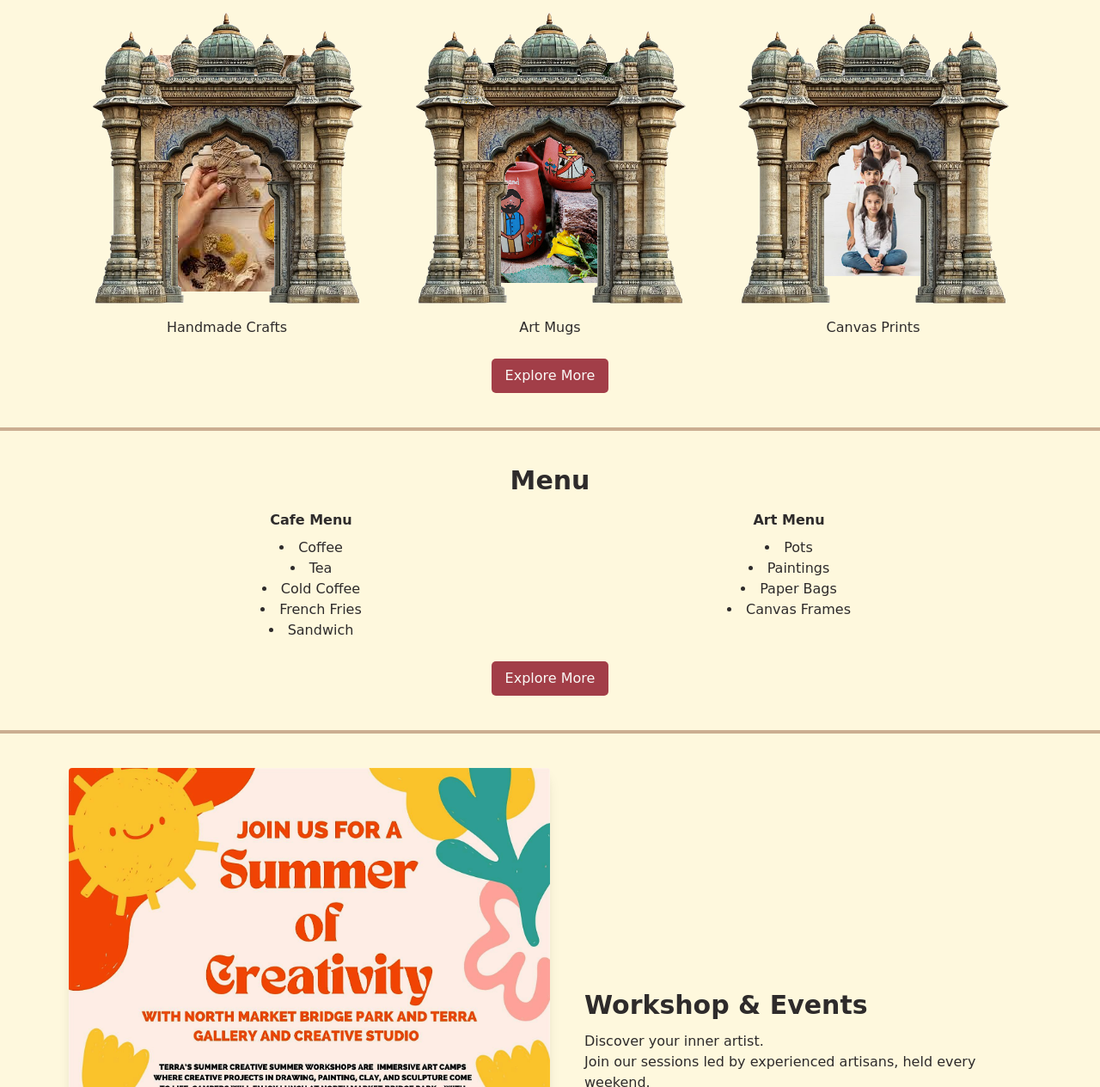
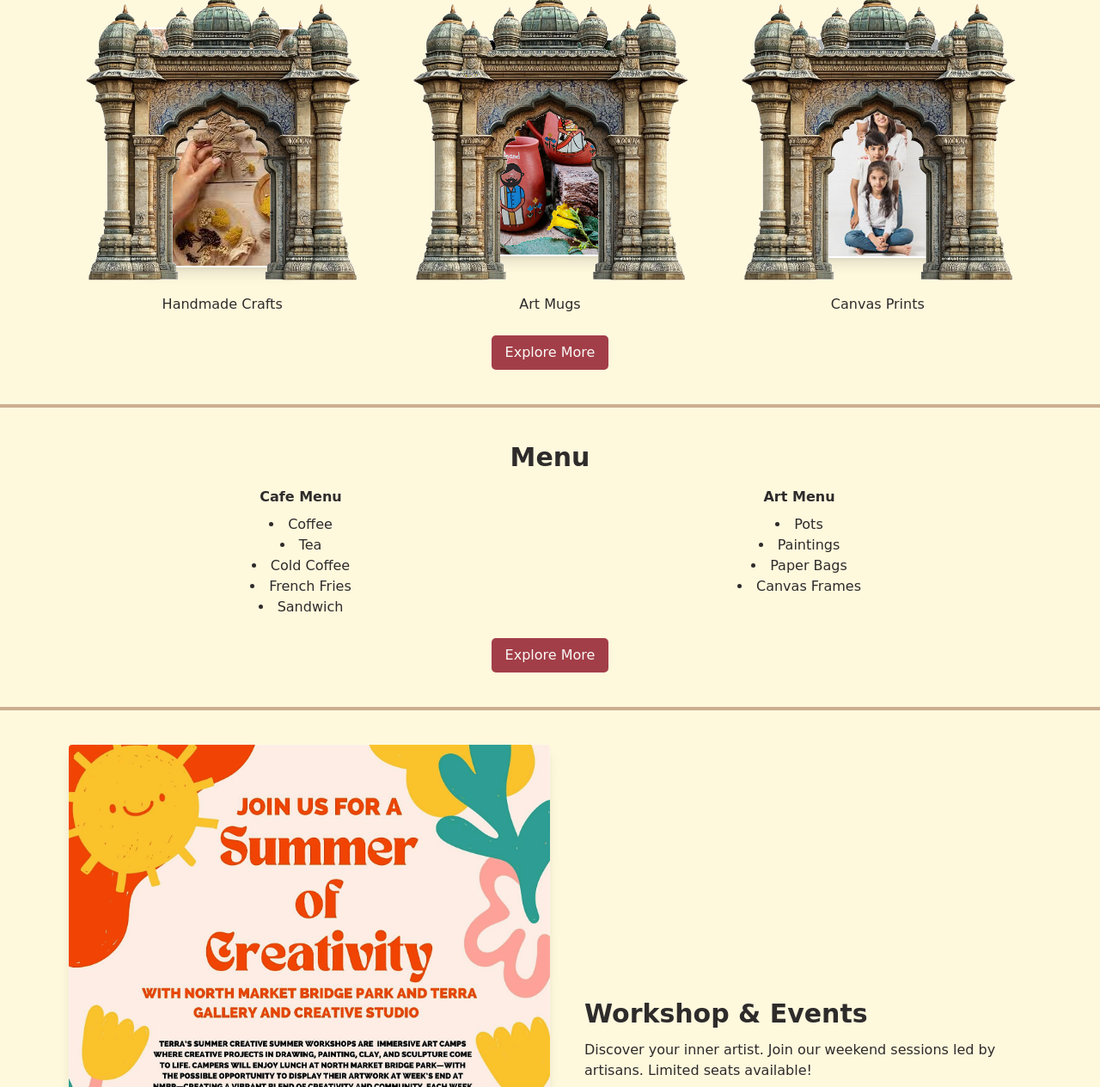
Before and after one commit to Shreyashg07/Kalangan-art, a plain HTML site: page frontend/index.html in a window 1280 px wide. Shown: the part 667-1931 px from the top of the page at 86% size. Drawn offline with nearby package versions, Linux system fonts and the light colour scheme; a web font is replaced by a local one.

Commit message:
third commit

```diff
--- a/frontend/index.html
+++ b/frontend/index.html
@@ -5,7 +5,7 @@
   <meta name="viewport" content="width=device-width, initial-scale=1.0"/>
   <title>Kalangan Art Cafe</title>
 
-  <!-- Fonts -->
+  <!-- Google Fonts & Tailwind -->
   <link href="https://fonts.googleapis.com/css2?family=Modak&family=Yatra+One&family=Great+Vibes&display=swap" rel="stylesheet">
   <script src="https://cdn.tailwindcss.com"></script>
 
@@ -34,20 +34,20 @@
   </style>
 </head>
 
-<body>
+<body class="overflow-x-hidden">
 
   <!-- Navbar -->
-  <header class="bg-[#DFC98A] p-6 shadow-md">
-    <div class="max-w-7xl mx-auto flex justify-between items-center">
-      <img src="assets/logo.png" alt="Logo" class="h-20 w-auto" />
-      <nav class="flex space-x-6 items-center text-[#2E2B2B] text-lg">
+  <header class="bg-[#DFC98A] p-4 shadow-md">
+    <div class="max-w-7xl mx-auto flex flex-wrap justify-between items-center">
+      <img src="assets/logo.png" alt="Logo" class="h-16 w-auto" />
+      <nav class="flex flex-wrap justify-center space-x-4 text-[#2E2B2B] text-base mt-2 md:mt-0">
         <a href="index.html">Home</a>
         <a href="product.html">Product</a>
         <a href="workshop.html">Workshop & Event</a>
         <a href="menu.html">Menu</a>
         <a href="about.html">About Us</a>
       </nav>
-      <div class="space-x-3">
+      <div class="space-x-2 mt-2 md:mt-0">
         <a href="signin.html" class="btn text-sm">Sign In</a>
         <a href="login.html" class="btn text-sm">Log In</a>
       </div>
@@ -85,40 +85,32 @@
   <hr class="my-10 border-t-4 border-[#CBAE91]" />
 
   <!-- Shop Section -->
-<section class="max-w-6xl mx-auto text-center">
+  <section class="max-w-6xl mx-auto text-center px-4">
     <h2 class="text-3xl font-bold mb-6">Shop</h2>
-  <div class="grid grid-cols-1 sm:grid-cols-3 gap-6 px-6">
+    <div class="grid grid-cols-1 sm:grid-cols-3 gap-6">
 
-    <!-- Handmade Crafts -->
+      <!-- Product Item Template -->
       <div class="relative">
-      <!-- Product Image (behind) -->
-      <div class="absolute inset-0 flex items-center justify-center z-0">
-        <img src="assets/handcraft.jpg" class="h-68 w-30 object-cover rounded" alt="Handmade Crafts" />
+        <img src="assets/window.png" class="w-full h-auto relative z-10" alt="Frame" />
+        <div class="absolute inset-0 flex items-center justify-center z-0 p-6">
+          <img src="assets/handcraft.jpg" class="w-68 h-30 object-cover rounded border-2 border-white shadow-lg" alt="Product" />
         </div>
-      <!-- Frame Image (on top) -->
-      <img src="assets/window.png" class="w-full h-auto relative z-10" alt="Frame" />
         <p class="mt-2 text-center">Handmade Crafts</p>
       </div>
 
-    <!-- Art Mugs -->
       <div class="relative">
-      <!-- Product Image (behind) -->
-      <div class="absolute inset-0 flex items-center justify-center z-0">
-        <img src="assets/mug.png" class="h-64 w-30 object-cover rounded" alt="Art Mugs" />
+        <img src="assets/window.png" class="w-full h-auto relative z-10" alt="Frame" />
+        <div class="absolute inset-0 flex items-center justify-center z-0 p-6">
+          <img src="assets/mug.png" class="w-64 h-30 object-cover rounded border-2 border-white shadow-lg" alt="Product" />
         </div>
-      <!-- Frame Image (on top) -->
-      <img src="assets/window.png" class="w-full h-auto relative z-10" alt="Frame" />
         <p class="mt-2 text-center">Art Mugs</p>
       </div>
 
-    <!-- Canvas Prints -->
       <div class="relative">
-      <!-- Product Image (behind) -->
-      <div class="absolute inset-0 flex items-center justify-center z-0">
-        <img src="assets/canvas.png" class="h-60 w-30" alt="Canvas Prints" />
+        <img src="assets/window.png" class="w-full h-auto relative z-10" alt="Frame" />
+        <div class="absolute inset-0 flex items-center justify-center z-0 p-6">
+          <img src="assets/canvas.png" class="w-30 h-64 object-cover rounded border-2 border-white shadow-lg" alt="Product" />
         </div>
-      <!-- Frame Image (on top) -->
-      <img src="assets/window.png" class="w-full h-auto relative z-10" alt="Frame" />
         <p class="mt-2 text-center">Canvas Prints</p>
       </div>
 
@@ -129,9 +121,9 @@
   <hr class="my-10 border-t-4 border-[#CBAE91]" />
 
   <!-- Menu Section -->
-  <section class="max-w-6xl mx-auto text-center">
+  <section class="max-w-6xl mx-auto text-center px-4">
     <h2 class="text-3xl font-bold mb-4">Menu</h2>
-    <div class="grid grid-cols-1 md:grid-cols-2 gap-10 px-10 justify-center">
+    <div class="grid grid-cols-1 md:grid-cols-2 gap-10 justify-center">
       <div>
         <h3 class="font-bold mb-2">Cafe Menu</h3>
         <ul class="list-disc list-inside">
@@ -157,12 +149,12 @@
 
   <hr class="my-10 border-t-4 border-[#CBAE91]" />
 
-  <!-- Workshop & Event -->
+  <!-- Workshop Section -->
   <section class="max-w-6xl mx-auto flex flex-col md:flex-row items-center gap-10 px-4">
     <img src="assets/workshop.jpg" class="rounded shadow-lg w-full md:w-1/2"/>
     <div class="md:w-1/2">
       <h2 class="text-3xl mb-3 font-bold">Workshop & Events</h2>
-      <p class="mb-4">Discover your inner artist. <br> Join our sessions led by experienced artisans, held every weekend.<br> Limited seats available. <br> Contact us fast</p>
+      <p class="mb-4">Discover your inner artist. Join our weekend sessions led by artisans. Limited seats available!</p>
       <a href="workshop.html" class="btn">Explore More</a>
     </div>
   </section>
@@ -172,13 +164,11 @@
   <!-- About Preview -->
   <section class="max-w-6xl mx-auto text-center mb-12 px-4">
     <h2 class="text-3xl font-bold mb-4">About Us</h2>
-    <p class="max-w-2xl mx-auto">Kalangan Art Cafe is a cultural space where creativity meets chai. Our story is rooted in reviving local craftsmanship and community bonding.</p>
+    <p class="max-w-2xl mx-auto">Kalangan Art Cafe is a cultural space where creativity meets chai. We revive local craftsmanship and create a welcoming community hub.</p>
     <a href="about.html" class="btn mt-4 inline-block">Know More</a>
   </section>
 
-
-
-  <!-- Footer with Background Image -->
+  <!-- Footer -->
   <footer class="relative text-black py-10">
     <!-- Background Image -->
     <div class="absolute inset-0">
@@ -192,13 +182,13 @@
       <!-- Left -->
       <div>
         <h3 class="text-xl font-bold mb-2">Why to Choose Kalangan?</h3>
-        <p>At Kalangan, we blend tradition with creativity. Our curated products support local artisans, and our café offers a soulful ambiance. We believe in sustainable, handcrafted beauty with a purpose.</p>
+        <p>We blend tradition with creativity. Supporting local artisans and offering a soulful cafe experience with every handcrafted product.</p>
       </div>
 
       <!-- Center: Map -->
       <div class="text-center">
         <h3 class="text-xl font-bold mb-2">Our Location</h3>
-        <iframe src="https://www.google.com/maps?q=Harkel+Studios&output=embed" class="w-full h-48 rounded shadow"></iframe>
+        <iframe src="https://www.google.com/maps?q=Harkel+Studios&output=embed" class="w-full h-48 rounded border-[3px] border-yellow-600 shadow"></iframe>
       </div>
 
       <!-- Right: Feedback -->
```
Lines whose indentation alone changed are shown as unchanged.
